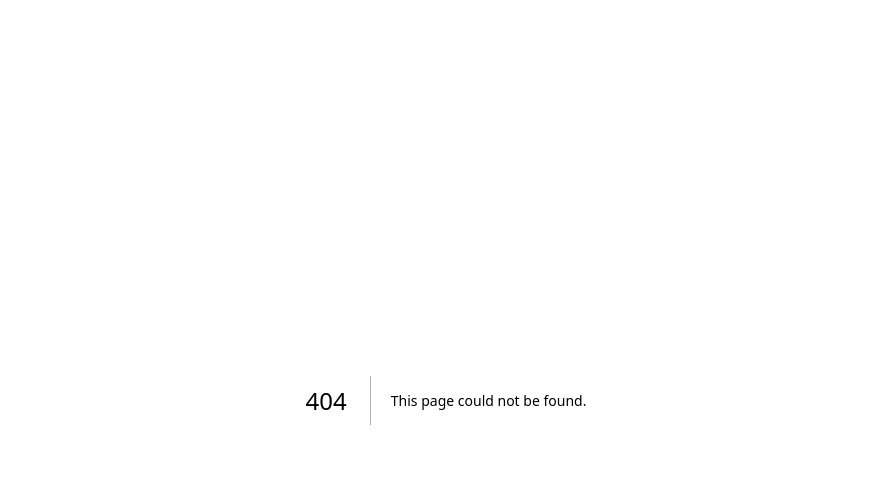
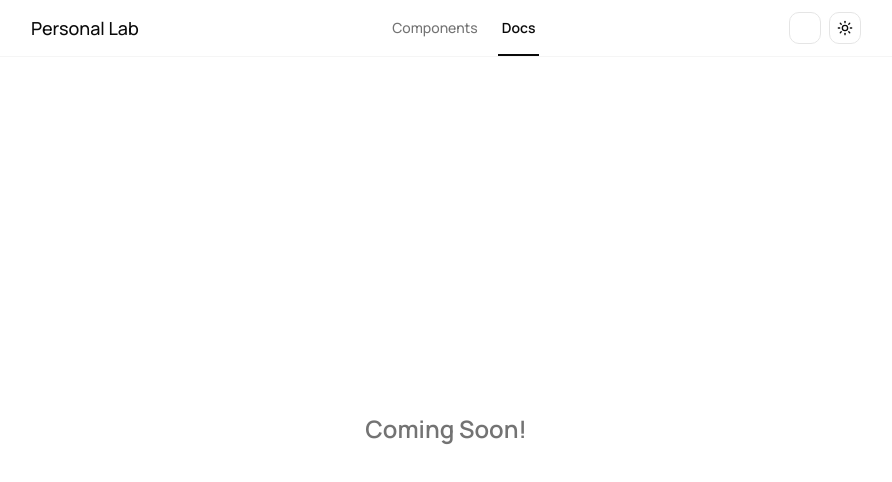
Before and after one commit to yashanand167/personal-lab, a Next.js app: page /docs in a window 1280 px wide. Before the commit this address had no page. Shown: the top 482 px of the page, without its empty margins (194-1086 px from the left). Built offline with nearby package versions, Linux system fonts and the light colour scheme.

Commit message:
feat: implement navigation header, add documentation page, and update liquid tabs styling

```diff
--- /dev/null
+++ b/app/docs/page.tsx
@@ -0,0 +1,12 @@
+import Header from "@/components/Header"
+
+export default function Docs() {
+  return (
+    <div className="flex flex-col min-h-screen">
+      <Header />
+      <main className="flex-1 flex items-center justify-center">
+        <h1 className="text-2xl font-semibold text-muted-foreground">Coming Soon!</h1>
+      </main>
+    </div>
+  )
+}
--- a/components/Header.tsx
+++ b/components/Header.tsx
@@ -1,27 +1,83 @@
 "use client"
 
-import { Moon, Sun } from "lucide-react"
+import { Moon, Play, Sun } from "lucide-react"
 import { useTheme } from "next-themes"
 import { Button } from "@/components/ui/button"
 import { useSound } from "@/lib/sound-engine";
 import { select001Sound } from "@/lib/select-001";
+import Link from "next/link"
+import { usePathname } from "next/navigation"
+import { motion } from "motion/react"
 
 export default function Header() {
   const { setTheme, resolvedTheme } = useTheme()
   const [playSelect] = useSound(select001Sound, { volume: 0.5 });
+  const pathname = usePathname()
+
+  const isComponentsActive = pathname === "/" || pathname === "/showcase"
+  const isDocsActive = pathname === "/docs"
 
   return (
     <header className="sticky top-0 z-50 w-full border-b border-border/40 bg-background/95 backdrop-blur supports-[backdrop-filter]:bg-background/60">
       <div className="mx-4 md:mx-auto flex h-14 max-w-4xl w-auto md:w-full items-center justify-between px-4 sm:px-8 border-x border-border/40">
         <div className="flex items-center gap-6 md:gap-10">
-          <a href="/" className="flex items-center space-x-2">
+          <Link href="/" className="flex items-center space-x-2">
             <span className="font-sans font-medium inline-block text-lg">
               Personal Lab
             </span>
-          </a>
+          </Link>
+        </div>
+
+        <div className="flex items-center space-x-4 relative h-full">
+          <Link
+            href="/"
+            className={`relative h-full flex items-center px-1 text-sm font-medium transition-colors duration-200 select-none ${isComponentsActive
+              ? "text-foreground font-semibold"
+              : "text-muted-foreground hover:text-foreground"
+              }`}
+          >
+            Components
+            {isComponentsActive && (
+              <motion.span
+                layoutId="active-nav-indicator"
+                className="absolute bottom-0 left-0 right-0 h-[2px] bg-foreground"
+                transition={{ type: "spring", stiffness: 380, damping: 30 }}
+              />
+            )}
+          </Link>
+          <Link
+            href="/docs"
+            className={`relative h-full flex items-center px-1 text-sm font-medium transition-colors duration-200 select-none ${isDocsActive
+              ? "text-foreground font-semibold"
+              : "text-muted-foreground hover:text-foreground"
+              }`}
+          >
+            Docs
+            {isDocsActive && (
+              <motion.span
+                layoutId="active-nav-indicator"
+                className="absolute bottom-0 left-0 right-0 h-[2px] bg-foreground"
+                transition={{ type: "spring", stiffness: 380, damping: 30 }}
+              />
+            )}
+          </Link>
         </div>
 
         <div className="flex items-center space-x-2">
+          <Button
+            variant="outline"
+            size="icon"
+            asChild
+          >
+            <a
+              href="https://github.com/yashanand167/personal-lab"
+              target="_blank"
+              rel="noopener noreferrer"
+              aria-label="GitHub Repository"
+            >
+
+            </a>
+          </Button>
           <Button
             variant="outline"
             size="icon"
--- a/components/Tabs/Liquid-Tabs.tsx
+++ b/components/Tabs/Liquid-Tabs.tsx
@@ -11,7 +11,13 @@ export default function LiquidTabs() {
     const tabsRef = useRef<HTMLDivElement>(null);
 
     return (
-        <div className=''>
+        <div
+            className="p-10 rounded-2xl"
+            style={{
+                border: "1px solid transparent",
+                background: "linear-gradient(var(--background), var(--background)) padding-box, linear-gradient(to bottom, #FB5959, #735EDF) border-box",
+            }}
+        >
             <motion.div className='flex gap-5'>
                 <div onClick={() => setTab('tab 1')}>
                     <h1>Tab 1</h1>
```
